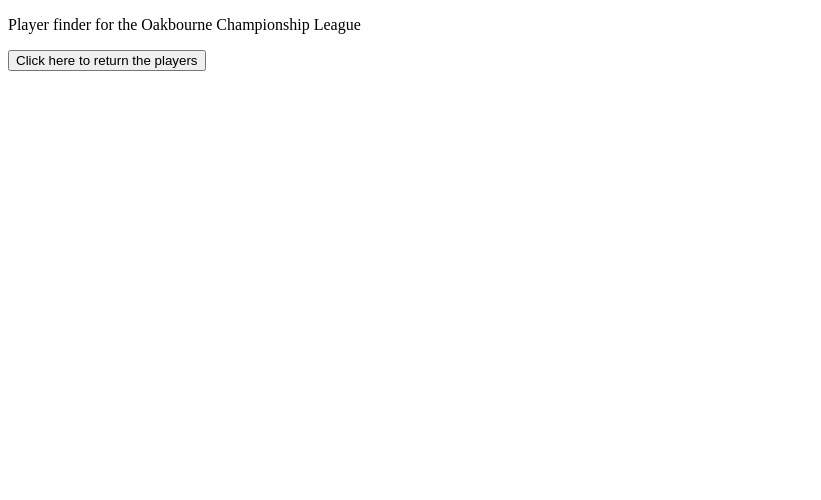
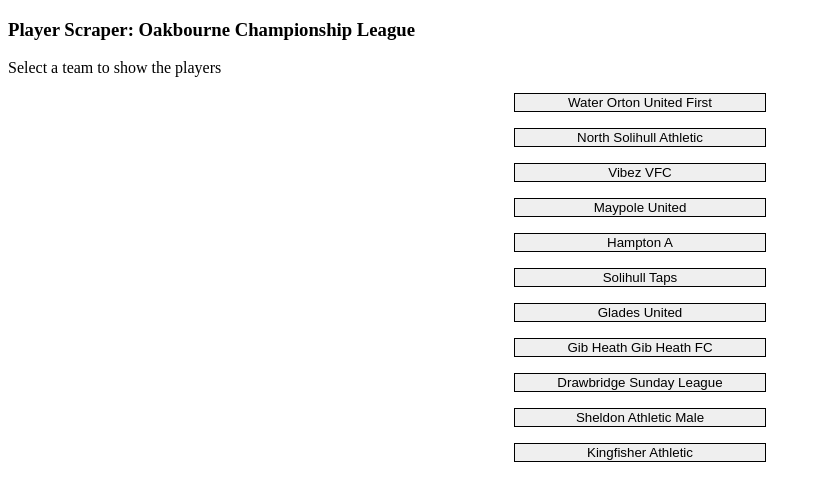
Before and after one commit to KeBubs/PlayerScraper, a React (Vite) app in the folder player scraper/: page / in a window 1280 px wide. Shown: the top 500 px of the page, without its empty margins (0-821 px from the left). Built offline with nearby package versions, Linux system fonts and the light colour scheme; no server answers.

Commit message:
Updated the teams as an array

```diff
--- a/player scraper/src/App.jsx
+++ b/player scraper/src/App.jsx
@@ -1,4 +1,8 @@
 import { useState } from 'react'
+import Teams from './components/Teams'
+import Players from './components/Players'
+import Data from './data/samplePlayers.json'
+import TeamInfo from './data/sampleTeams.json'
 
 const url = import.meta.env.VITE_URL
 const port = import.meta.env.VITE_PORT
@@ -7,24 +11,34 @@ const combined = url + port
 import './App.css'
 
 function App() {
-  const [players, setPlayers] = useState(null)
+  const [players, setPlayers] = useState(false)
+  const [teams, setTeams] = useState(TeamInfo)
   const [loading, setLoading] = useState(true)
 
   // Function which will go and fetch the players from the endpoint.
-  async function handleClick(){
+  async function handleClick(team){
+    console.log(team)
+
     const response = await fetch(combined, {
-      method: "GET"
+      method: "GET",
+
     })
     const data = await response.json(response)
     console.log(data)
-    setLoading(false)
+
+    if (players == true){
+      setPlayers(false)
+    } else {
+      setPlayers(true)
+    }
+
   }
 
   return (
-    <>
-      <p>Player finder for the Oakbourne Championship League</p>
-      <button onClick={()=>{handleClick()}}>Click here to return the players</button>
-    </>
+    <div>
+      <h3>Player Scraper: Oakbourne Championship League</h3>
+      {players == false ? (<Teams teams={teams} function={handleClick}/>) : (<Players players={Data} function={handleClick}/>)}
+    </div>
   )
 }
 
--- /dev/null
+++ b/player scraper/src/components/Players.jsx
@@ -0,0 +1,31 @@
+import styles from '../styles/players.module.css'
+import { useState, useEffect} from 'react'
+
+export default function Players (props) {
+    const [loading, setLoading] = useState(true)
+    const [players, setPlayers] = useState(props.players)
+
+
+    useEffect(()=>{
+        setLoading(false)
+    },[players])
+
+    const handleClick = props.function
+    return (
+        loading ?
+        (<p>Loading...</p>)
+        :
+        (
+            <>
+            <div className={styles.container}>
+                <div className={styles.playersContainer}>
+                    {players.map((player) => (
+                        <p className={styles.player}>{player}</p>
+                    ))}
+                </div>
+                <button className={styles.button} onClick={()=> handleClick()}>Click here to show teams</button>
+            </div>
+            </>
+        )
+    )
+}
--- /dev/null
+++ b/player scraper/src/components/Teams.jsx
@@ -0,0 +1,18 @@
+import styles from '../styles/teams.module.css'
+
+export default function Teams (props) {
+    const handleClick = props.function
+    const teams = props.teams
+    return (
+        <>
+        <p>Select a team to show the players</p>
+        <div className={styles.container}>
+            {teams.map((team)=>(
+                <button className={styles.team} value={team} onClick={() => handleClick(team)}>{team}</button>
+            ))}
+
+        </div>
+        </>
+
+    )
+}
--- /dev/null
+++ b/player scraper/src/data/samplePlayers.json
@@ -0,0 +1,37 @@
+[
+    "Jack Allen",
+    "Joshua Amos",
+    "sam ballard",
+    "Luke Benham",
+    "Matthew Botley",
+    "Liam Brooks",
+    "Kieran Busby",
+    "daniel buxton",
+    "Joe Clarke",
+    "Josh Deaves",
+    "Hayden Dickinson",
+    "Ethan Doyle",
+    "Ian Evans",
+    "Harrison Fenner",
+    "Charlie Gaston",
+    "Roan hadley",
+    "Billy Hewitt",
+    "Ryan Hinsley",
+    "Ethan Jay Dickinson",
+    "Kyle Lawes",
+    "michael loftus",
+    "Jack Matthews",
+    "David Mortiboys",
+    "kieran nesbitt",
+    "Kallum Oreilly",
+    "josh porter",
+    "Owen Porter",
+    "Samuel Roe",
+    "Jack Savage",
+    "JORDAN SCIALDONE",
+    "Kye Shewell",
+    "Arjan Singh Parker",
+    "Kieran Snow",
+    "jake webb",
+    "Sean Yallop"
+  ]
--- /dev/null
+++ b/player scraper/src/data/sampleTeams.json
@@ -0,0 +1,13 @@
+[
+            "Water Orton United First",
+           "North Solihull Athletic",
+            "Vibez VFC",
+            "Maypole United",
+            "Hampton A",
+            "Solihull Taps",
+            "Glades United",
+            "Gib Heath Gib Heath FC",
+            "Drawbridge Sunday League",
+            "Sheldon Athletic Male",
+            "Kingfisher Athletic"
+]
--- /dev/null
+++ b/player scraper/src/styles/players.module.css
@@ -0,0 +1,23 @@
+.container {
+    display: flex;
+    flex-direction: column;
+    align-items: center;
+}
+
+.playersContainer {
+    display: grid;
+    grid-template-columns: repeat(4, 1fr);;
+    justify-items: center;
+    gap: 1rem;
+
+}
+
+.player {
+    font-size: 70%;
+    border: 1px solid black;
+    padding: 4px;
+}
+
+.button {
+    width: 30%;
+}
--- /dev/null
+++ b/player scraper/src/styles/teams.module.css
@@ -0,0 +1,12 @@
+.container {
+    display: flex;
+    flex-direction: column;
+    gap: 1rem;
+    justify-content: center;
+    align-items: center;
+}
+
+.team {
+    border: 1px solid black;
+    width: 20%;
+}
```
